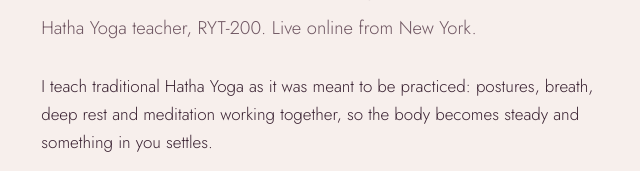
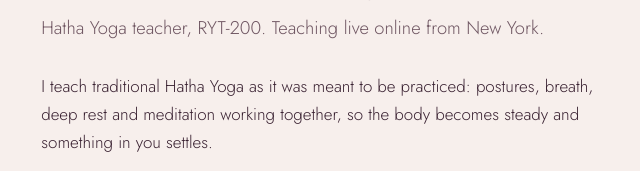
Before and after one commit to cousta1/cassie-kalyani-site, a plain HTML site: page about.html in a window 1280 px wide. Shown: the part 329-500 px from the top of the page, 580-1220 px from the left. Drawn offline with Linux system fonts and the light colour scheme; a script that the page names is missing.

Commit message:
About intro: Teaching live online from New York
Co-Authored-By: Claude Opus 5.5 <noreply@anthropic.com>

```diff
--- a/about.html
+++ b/about.html
@@ -111,7 +111,7 @@
     </div>
     <div class="prose">
       <h1 style="font-size:clamp(2.6rem,7vw,4.4rem)">Cassie Kalyānī</h1>
-      <p class="lede" style="margin:18px 0 28px">Hatha Yoga teacher, RYT-200. Live online from New York.</p>
+      <p class="lede" style="margin:18px 0 28px">Hatha Yoga teacher, RYT-200. Teaching live online from New York.</p>
       <p>I teach traditional Hatha Yoga as it was meant to be practiced: postures, breath, deep rest and meditation working together, so the body becomes steady and something in you settles.</p>
       <p>My training comes from the Integral Yoga Institute, one of the oldest Yoga lineages in the West, rooted in the teachings of Swami Satchidananda. I have never stopped studying, and everything I learn finds its way into one practice.</p>
       <p>My classes are trauma-informed and always adaptable. They will gently challenge you while offering a variation at every step, so the practice meets you where you are.</p>
```
